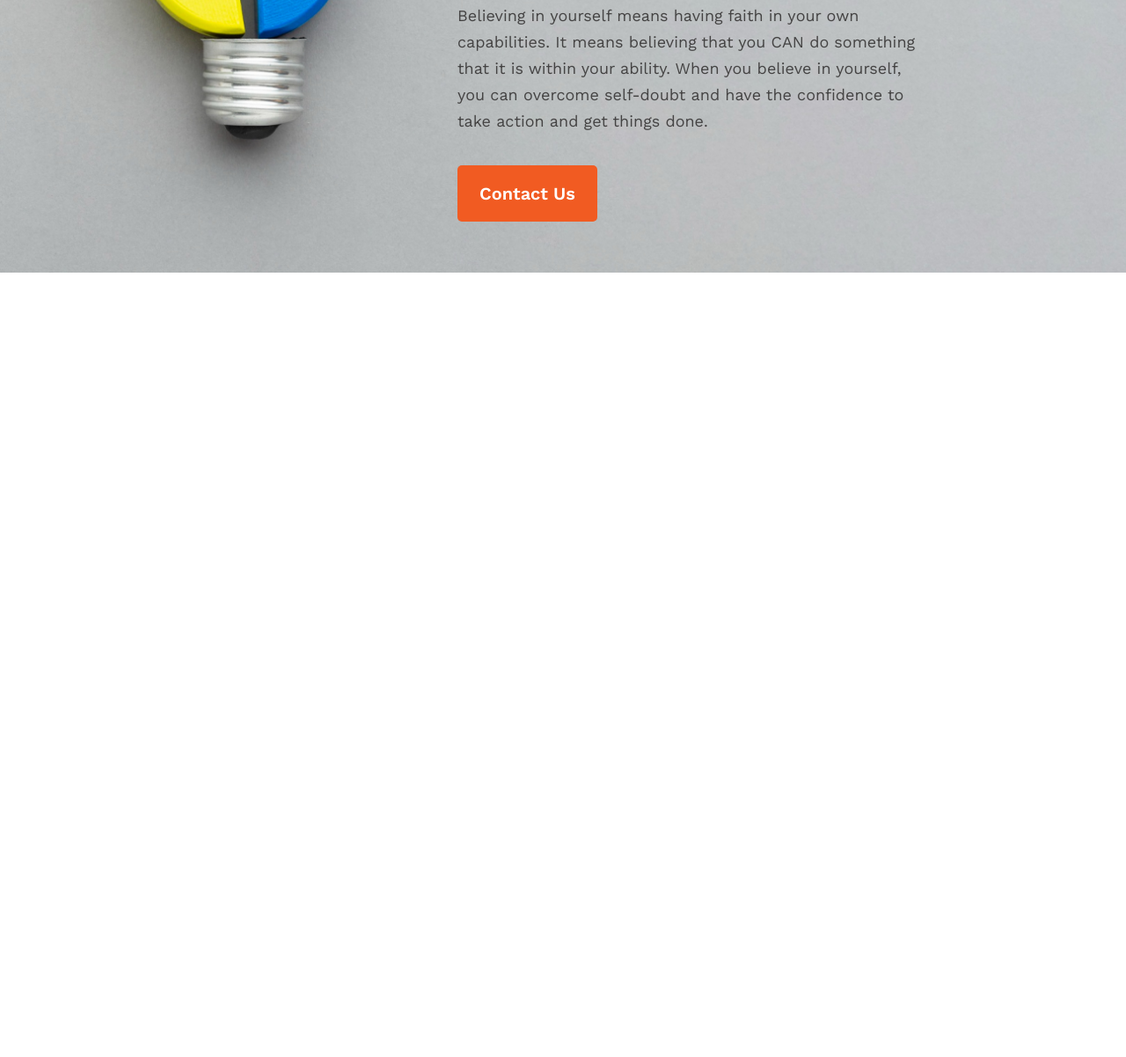
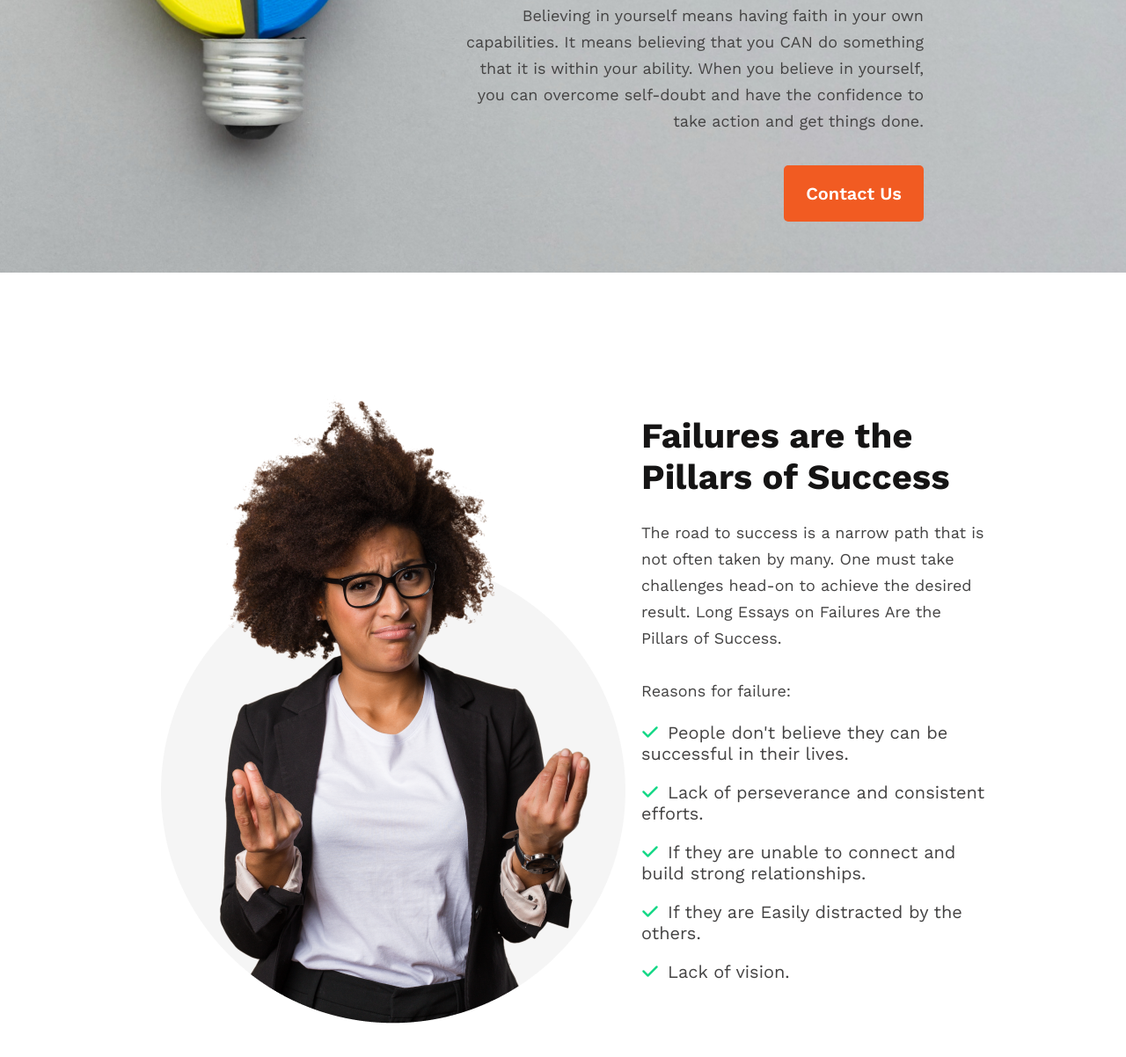
Before and after one commit to shanin18/new-year-new-me, a plain HTML site: page index.html in a window 1280 px wide. Shown: the part 490-1692 px from the top of the page at 88% size. Before the commit the page ends 800 px from the top, so only its background shows below. Drawn offline with nearby package versions, Linux system fonts and the light colour scheme.

Commit message:
failures section added

```diff
--- a/css/style.css
+++ b/css/style.css
@@ -78,9 +78,9 @@
 
 .nav-menu li a{
     text-decoration: none;
-    font-size: 18px;
+    font-size: 20px;
     color: black;
-    font-weight: 600;
+    font-weight: 500;
     padding: 10px 20px;
     transition: .2s;
 }
@@ -96,6 +96,7 @@
 }
 
 .banner-content{
+    text-align: right;
     width: 530px;
     margin: 150px 230px 0 0;
 }
@@ -103,7 +104,6 @@
 .banner-title{
     font-weight: 700;
     font-size: 65px;
-    line-height: 76px;
 }
 
 .banner-desc{
@@ -112,3 +112,51 @@
     color: #444343;
     margin: 25px 0 35px 0;
 }
+
+/* main section styles */
+main{
+    width: 75%;
+    margin: auto;
+}
+
+section{
+    margin-top: 130px;
+}
+
+/* failures section styles */
+#failures{
+    display: flex;
+    justify-content: space-between;
+    align-items: center;
+}
+
+.failures-img,
+.failures-content{
+    flex: 40%;
+}
+
+.section-title{
+    font-weight: 700;
+    font-size: 40px;
+    color: #151414;
+}
+
+.section-desc{
+    font-size: 18px;
+    line-height: 30px;
+    color: #444343;
+    margin: 25px 0 20px;
+}
+
+.failure-reason{
+    font-size: 20px;
+    color: #444343;
+    margin-bottom: 20px;
+}
+
+.failure-reason i{
+    color:#16D887;
+    margin-right: 10px;
+}
+
+/* my plans section styles */
--- a/index.html
+++ b/index.html
@@ -7,6 +7,8 @@
     <title>New Me</title>
     <link rel="stylesheet" href="css/style.css">
     <link rel="icon" type="image/png" href="images/icons/fab-icon.png">
+    <!-- font awesome cdn link -->
+    <link rel="stylesheet" href="https://cdnjs.cloudflare.com/ajax/libs/font-awesome/6.2.1/css/all.min.css" integrity="sha512-MV7K8+y+gLIBoVD59lQIYicR65iaqukzvf/nwasF0nqhPay5w/9lJmVM2hMDcnK1OnMGCdVK+iQrJ7lzPJQd1w==" crossorigin="anonymous" referrerpolicy="no-referrer" />
 </head>
 <body>
     <header id="header">
@@ -31,10 +33,47 @@
                 </div>
            </div>
     </header>
+    <!-- header ends -->
+    <main>
+        <section id="failures">
+            <div class="failures-img">
+                <img src="images/person.png" alt="person image">
+            </div>
+            <div class="failures-content">
+            <h3 class="section-title">Failures are the <br> Pillars of Success</h3>
+            <p class="section-desc">The road to success is a narrow path that is not often taken by many. One must take challenges head-on to achieve the desired result. Long Essays on Failures Are the Pillars of Success. <br><br> Reasons for failure:</p>
 
-    <main>
+            <p class="failure-reason">
+                <i class="fa-solid fa-check"></i>People don't believe they can be successful in their lives.
+            </p>
+            <p class="failure-reason">
+                <i class="fa-solid fa-check"></i>Lack of perseverance and consistent efforts.
+            </p>
+            <p class="failure-reason">
+                <i class="fa-solid fa-check"></i>If they are unable  to connect and build strong relationships.
+            </p>
+            <p class="failure-reason">
+                <i class="fa-solid fa-check"></i>If they are Easily distracted by the others.
+            </p>
+            <p class="failure-reason">
+                <i class="fa-solid fa-check"></i>Lack of vision.
+            </p>
+            </div>
+        </section>
+        <!-- failures section ends -->
 
+        <section id="plans">
+
+        </section>
+        <!-- plans section ends -->
+
+        <section id="learn"></section>
+        <!-- learn section ends -->
+
+        <section id="contact-us"></section>
+        <!-- contact section ends -->
     </main>
+    <!-- main ends -->
     <footer>
 
     </footer>
```
